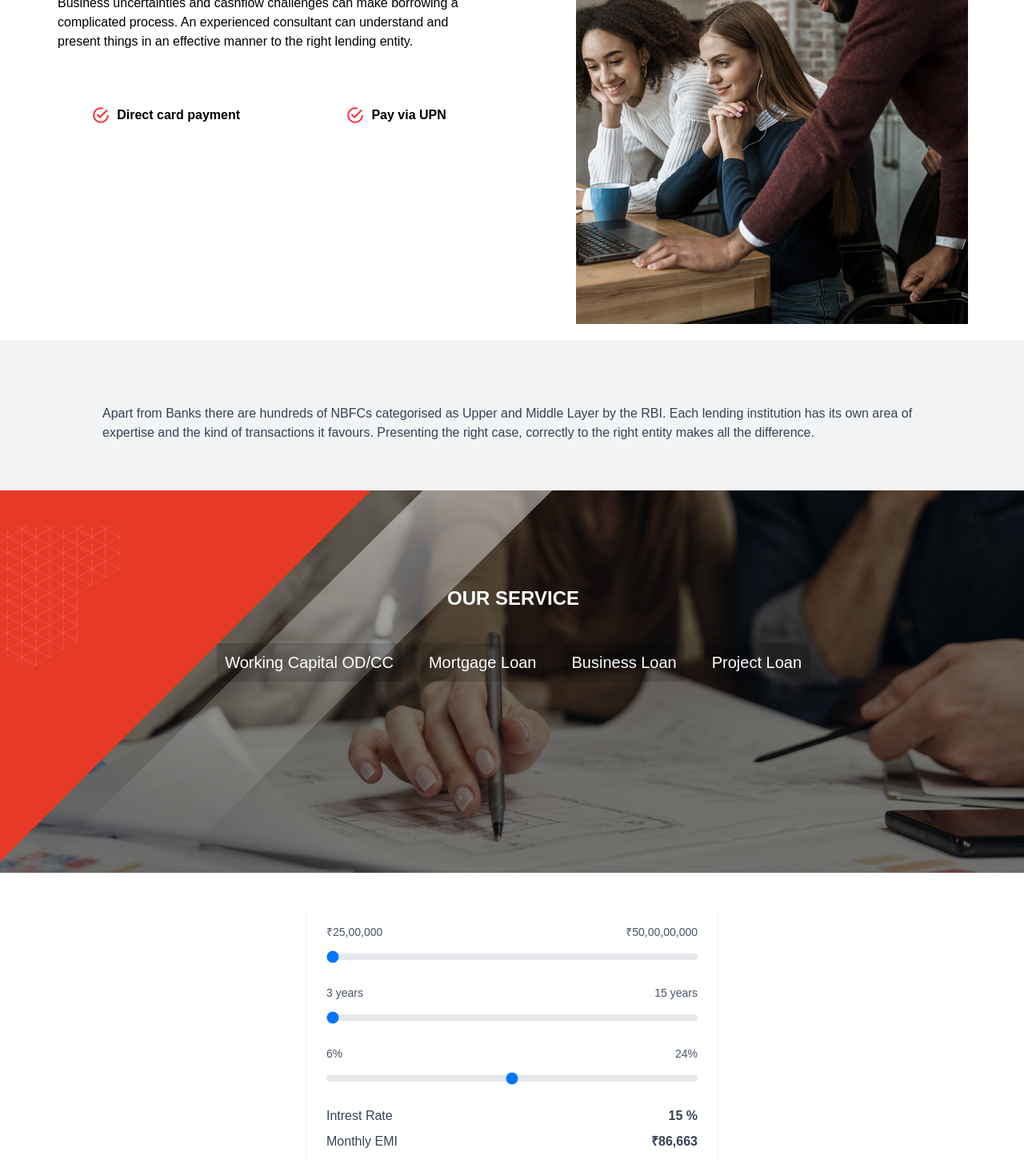
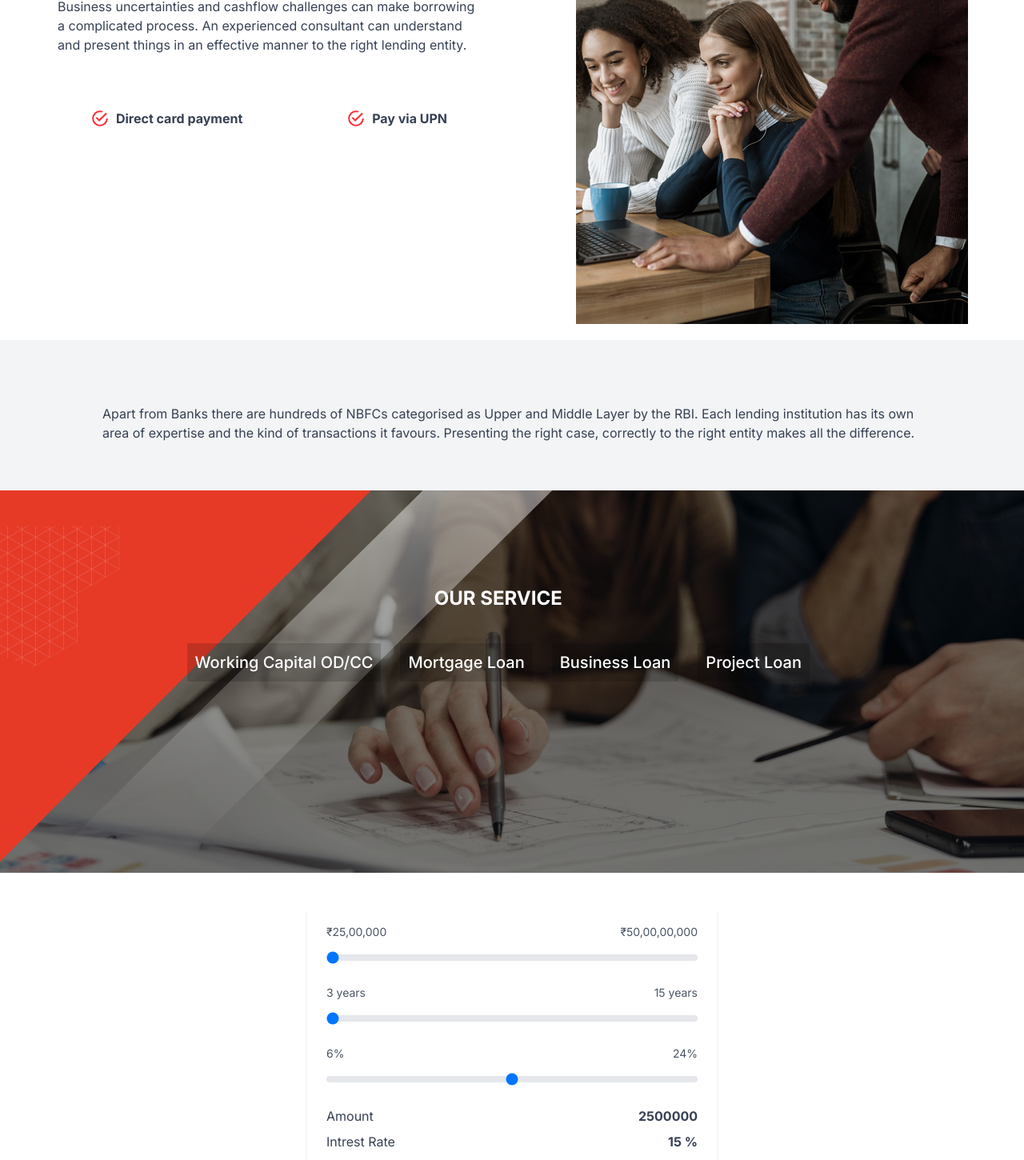
Before and after one commit to Keshavyadav98/Garvikfinancials, a Next.js app: page / in a window 1280 px wide. Shown: the part 1200-2650 px from the top of the page at 80% size. Built offline with nearby package versions, Linux system fonts and the light colour scheme.

Commit message:
font change, style

```diff
--- a/package.json
+++ b/package.json
@@ -13,6 +13,7 @@
     "@fortawesome/react-fontawesome": "^0.2.3",
     "@headlessui/react": "^2.2.7",
     "@heroicons/react": "^2.2.0",
+    "@next/font": "^14.2.15",
     "next": "15.4.6",
     "nouislider": "^15.8.1",
     "react": "19.1.0",
--- a/src/app/Loan/layout.tsx
+++ b/src/app/Loan/layout.tsx
@@ -85,6 +85,10 @@ export default function LoanCalculator() {
 
         <div className="space-y-2 text-gray-700">
           <p className="flex justify-between">
+            <span>Amount</span>
+            <b>{loanAmount}</b>
+          </p>
+          <p className="flex justify-between">
             <span>Intrest Rate</span>
             <b>{interestRate} %</b>
           </p>
--- a/src/app/globals.css
+++ b/src/app/globals.css
@@ -99,6 +99,6 @@ input::-webkit-inner-spin-button {
   margin: 0;
 }
 
-input[type="number"] {
+/* input[type="number"] {
   -moz-appearance: textfield;
-}
+} */
--- a/src/app/layout.tsx
+++ b/src/app/layout.tsx
@@ -3,6 +3,7 @@ import { Geist, Geist_Mono } from "next/font/google";
 import "./globals.css";
 import Navbar from "./Navbar/layout";
 import Footer from "./Footer/layout";
+import { Playfair_Display } from 'next/font/google';
 
 const geistSans = Geist({
   variable: "--font-geist-sans",
@@ -19,6 +20,18 @@ export const metadata: Metadata = {
   description: "Generated by create next app",
 };
 
+import { Space_Grotesk, Inter } from 'next/font/google';
+
+const space = Space_Grotesk({
+  subsets: ['latin'],
+  weight: ['400','500','600','700'],
+});
+
+const inter = Inter({
+  subsets: ['latin'],
+  weight: ['400','500','600','700'],
+});
+
 export default function RootLayout({
   children,
 }: Readonly<{
@@ -27,7 +40,7 @@ export default function RootLayout({
   return (
     <html lang="en">
       <body
-        className={`${geistSans.variable} ${geistMono.variable} antialiased`}
+        className={`${geistSans.variable} ${geistMono.variable} antialiased ${inter.className} font-body`}
       >
         <Navbar />
         {children}
--- a/src/app/page.tsx
+++ b/src/app/page.tsx
@@ -73,7 +73,7 @@ export default function Home() {
         <div className="pt-30">
           <div className="flex justify-around flex-col lg:flex-row">
             <div className="w-full m-0 lg:m-5 lg:w-[45vw]">
-              <p className="text-center lg:text-start">|| About Company ||</p>
+              <h1 className="text-center font-bold text-red-500 text-xl">|| About Company ||</h1>
               <h1 className="py-3 text-4xl font-bold">
                 Personal loans to fulfill your dreams
               </h1>
@@ -84,9 +84,9 @@ export default function Home() {
                     <FaHandHoldingUsd className="text-xl text-red-600" />
                   </div> */}
                   <div className="px-6">
-                    <h1>
+                    <p className="text-gray-700">
                       Business uncertainties and cashflow challenges can make borrowing a complicated process. An experienced consultant can understand and present things in an effective manner to the right lending entity.
-                    </h1>
+                    </p>
                   </div>
                 </div>
 
@@ -97,14 +97,14 @@ export default function Home() {
                   <div className="p-2">
                     <div className="flex items-center gap-2">
                       <IoMdCheckmarkCircleOutline className="text-red-500 text-2xl font-black" />
-                      <h2 className="font-bold">Direct card payment</h2>
+                      <h2 className="font-bold text-gray-700">Direct card payment</h2>
                     </div>
                   </div>
 
                   <div className="p-2">
                     <div className="flex items-center gap-2">
                       <IoMdCheckmarkCircleOutline className="text-red-500 text-2xl font-black" />
-                      <h2 className="font-bold">Pay via UPN</h2>
+                      <h2 className="font-bold text-gray-700">Pay via UPN</h2>
                     </div>
                   </div>
                 </div>
--- /dev/null
+++ b/tailwind.config.js
@@ -0,0 +1,17 @@
+/** @type {import('tailwindcss').Config} */
+module.exports = {
+  content: [
+    "./app/**/*.{js,ts,jsx,tsx}", // for app router
+    "./pages/**/*.{js,ts,jsx,tsx}", // for pages router
+    "./components/**/*.{js,ts,jsx,tsx}",
+  ],
+  theme: {
+    extend: {
+      fontFamily: {
+        heading: ['Space Grotesk', 'sans-serif'],
+        body: ['Inter', 'sans-serif'],
+      },
+    },
+  },
+  plugins: [],
+}
```
Also changed, not shown: src/Images/logoG.jpeg (added), 1 other file (tests, documents, lock files or other folders).
